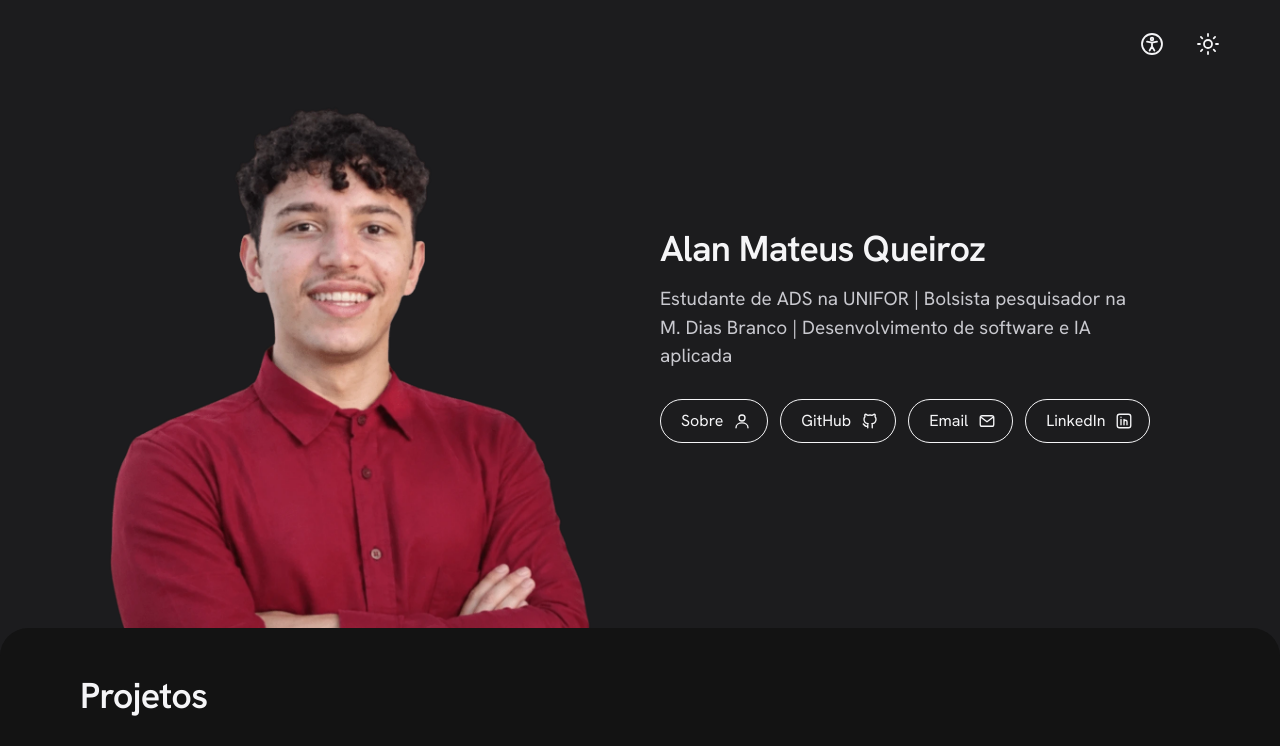
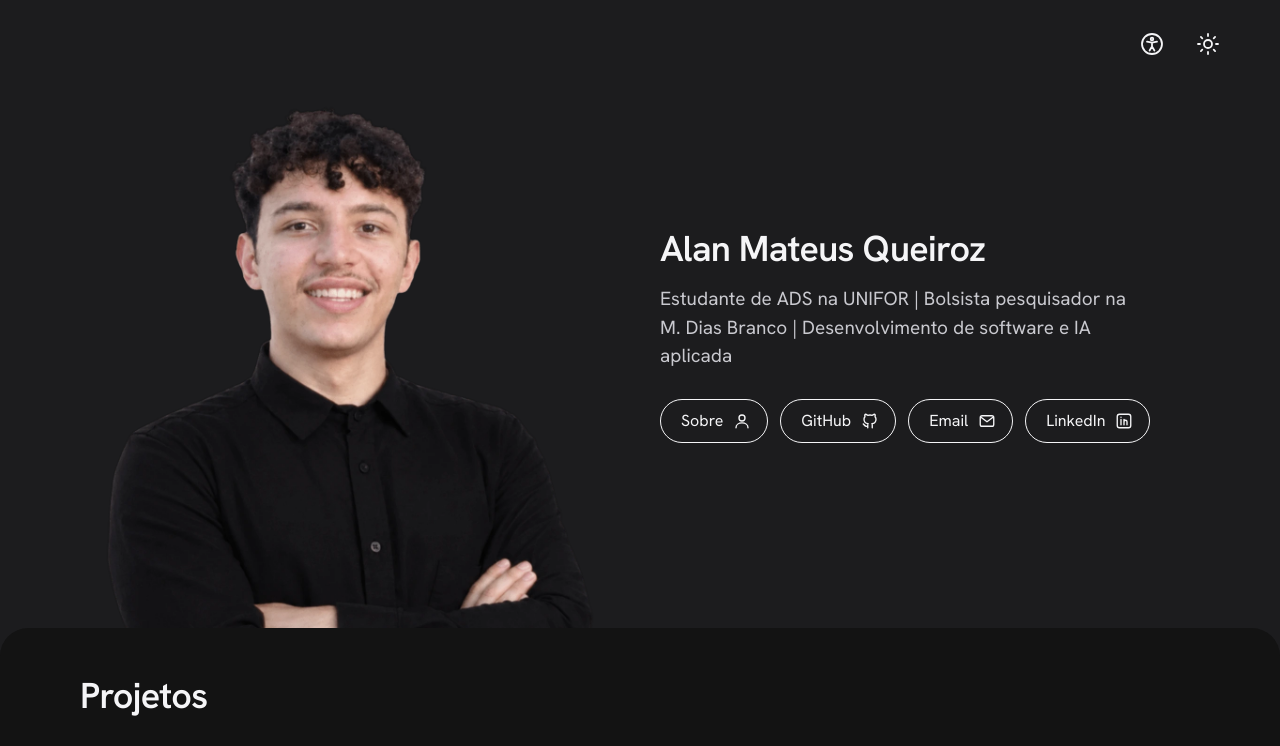
Before and after one commit to alanmateuz/alanmateuz.github.io, a React (Vite) app: page / in a window 1280 px wide. Shown: the top 746 px of the page. Built offline with nearby package versions, Linux system fonts and the light colour scheme.

Commit message:
Portfólio: foto do topo com camisa preta
Co-Authored-By: Claude Opus 5.5 <noreply@anthropic.com>

```diff
--- a/src/page.tsx
+++ b/src/page.tsx
@@ -176,7 +176,7 @@ export default function Home() {
   <main id="conteudo">
    <section className="hero" aria-labelledby="nome">
     <div className="container hero-grade">
-     <img className="foto-hero" src="./assets/alan-vermelho.webp" alt="Alan Mateus Queiroz sorrindo, de camisa vermelha e braços cruzados" width="1026" height="1189"/>
+     <img className="foto-hero" src="./assets/alan-preta.webp" alt="Alan Mateus Queiroz sorrindo, de camisa preta e braços cruzados" width="1044" height="1194"/>
      <div className="hero-texto">
       <h1 id="nome" className="titulo">Alan Mateus Queiroz</h1>
       <p className="hero-sub">Estudante de ADS na UNIFOR | Bolsista pesquisador na M. Dias Branco | Desenvolvimento de software e IA aplicada</p>
```
Also changed, not shown: public/assets/alan-preta.webp (added), 3 other files (tests, documents, lock files or other folders).
